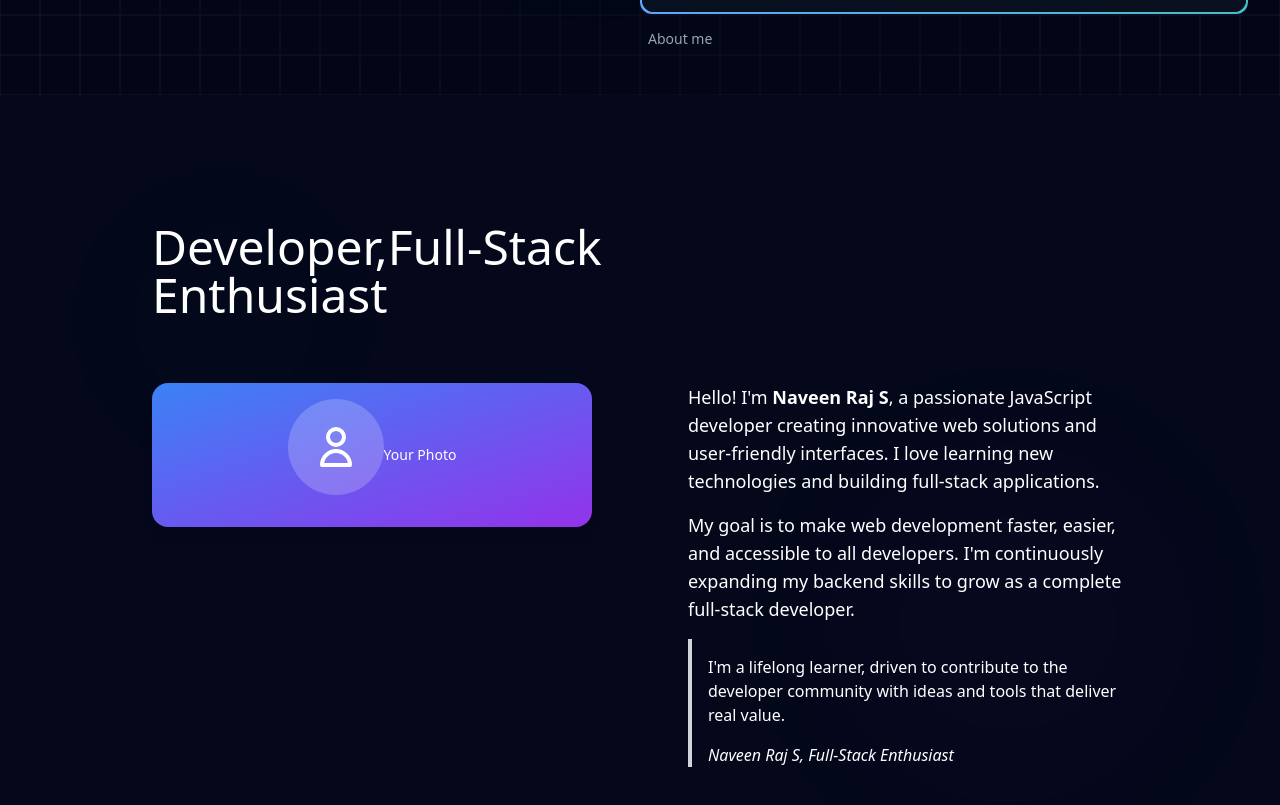
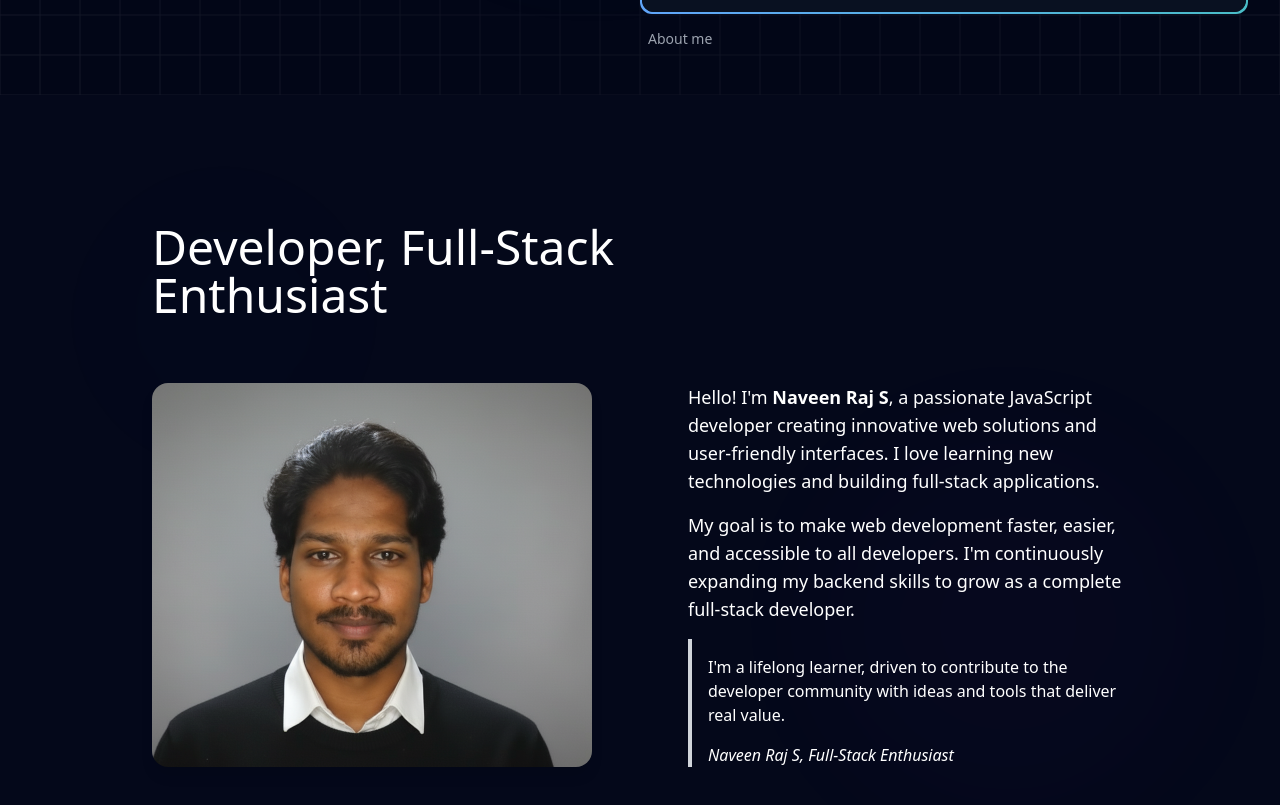
Before and after one commit to Naveen-Raj6/Portfolio, a React (Vite) app: page / in a window 1280 px wide. Shown: the part 705-1510 px from the top of the page. Built offline with nearby package versions, Linux system fonts and the light colour scheme.

Commit message:
minor-change

```diff
--- a/src/pages/About/About.jsx
+++ b/src/pages/About/About.jsx
@@ -14,80 +14,66 @@ export default function About() {
       animate={isInView ? { opacity: 1 } : { opacity: 0 }}
       transition={{ duration: 1, ease: "easeOut" }}
     >
-      {/* Animated background elements */}
+      {/* Floating Blur Effects */}
       <motion.div
         className="absolute top-20 left-20 w-72 h-72 bg-blue-500/10 rounded-full blur-3xl"
-        animate={{
-          scale: [1, 1.2, 1],
-          opacity: [0.1, 0.3, 0.1]
-        }}
+        animate={{ scale: [1, 1.2, 1], opacity: [0.1, 0.3, 0.1] }}
         transition={{ duration: 6, repeat: Infinity, ease: "easeInOut" }}
       />
       <motion.div
         className="absolute bottom-20 right-20 w-96 h-96 bg-purple-500/10 rounded-full blur-3xl"
-        animate={{
-          scale: [1, 1.1, 1],
-          opacity: [0.1, 0.2, 0.1]
-        }}
+        animate={{ scale: [1, 1.1, 1], opacity: [0.1, 0.2, 0.1] }}
         transition={{ duration: 8, repeat: Infinity, ease: "easeInOut", delay: 2 }}
       />
 
+      {/* Content */}
       <div className="mx-auto max-w-5xl space-y-8 px-6 md:space-y-16 relative z-10">
+        {/* Heading */}
         <motion.h2
           className="max-w-xl text-4xl lg:text-5xl font-medium text-white"
           initial={{ opacity: 0, y: 30 }}
           animate={isInView ? { opacity: 1, y: 0 } : { opacity: 0, y: 30 }}
           transition={{ duration: 0.8, delay: 0.2, ease: "easeOut" }}
         >
-          Developer,Full-Stack Enthusiast
+          Developer, Full-Stack Enthusiast
         </motion.h2>
 
-        <div className="grid gap-6 sm:grid-cols-2 md:gap-12 lg:gap-24">
-          {/* Photo / Icon */}
+        {/* Grid */}
+        <div className="grid gap-6 sm:grid-cols-2 md:gap-12 lg:gap-24 items-stretch">
+          {/* Portrait Image */}
           <motion.div
-            className="relative"
+            className="relative flex"
             initial={{ opacity: 0, x: -50 }}
             animate={isInView ? { opacity: 1, x: 0 } : { opacity: 0, x: -50 }}
             transition={{ duration: 0.8, delay: 0.4, ease: "easeOut" }}
           >
-            <div className="bg-gradient-to-br from-blue-500 to-purple-600 rounded-2xl shadow-lg flex items-center justify-center p-4">
-              <div className="w-24 h-24 bg-white/20 rounded-full flex items-center justify-center mb-4">
-                <svg
-                  className="w-12 h-12"
-                  fill="none"
-                  stroke="currentColor"
-                  viewBox="0 0 24 24"
-                >
-                  <path
-                    strokeLinecap="round"
-                    strokeLinejoin="round"
-                    strokeWidth={2}
-                    d="M16 7a4 4 0 11-8 0 4 4 0 018 0zM12 14a7 7 0 00-7 7h14a7 7 0 00-7-7z"
-                  />
-                </svg>
-              </div>
-              <p className="text-center text-white text-sm font-medium">Your Photo</p>
+            <div className="w-full h-full rounded-2xl overflow-hidden shadow-lg">
+              <img
+                src="/images/hero.png"
+                alt="Naveen Raj S"
+                className="w-full h-full object-cover"
+              />
             </div>
           </motion.div>
 
           {/* About Text */}
           <motion.div
-            className="space-y-4"
+            className="space-y-4 flex flex-col justify-center"
             initial={{ opacity: 0, x: 50 }}
             animate={isInView ? { opacity: 1, x: 0 } : { opacity: 0, x: 50 }}
             transition={{ duration: 0.8, delay: 0.6, ease: "easeOut" }}
           >
             <p className="text-white text-base sm:text-lg">
               Hello! I'm <span className="font-bold">Naveen Raj S</span>, a
-              passionate JavaScript developer creating innovative web
-              solutions and user-friendly interfaces. I love learning new
-              technologies and building full-stack applications.
+              passionate JavaScript developer creating innovative web solutions
+              and user-friendly interfaces. I love learning new technologies and
+              building full-stack applications.
             </p>
 
             <p className="text-white text-base sm:text-lg">
               My goal is to make web development faster, easier, and accessible
-              to all developers. I'm continuously expanding my backend skills
-              to grow as a complete full-stack developer.
+              to all developers. I'm continuously expanding my backend skills to
+              grow as a complete full-stack developer.
             </p>
 
             <blockquote className="border-l-4 border-gray-300 pl-4 pt-4 text-white">
--- a/src/pages/Hero/Hero.jsx
+++ b/src/pages/Hero/Hero.jsx
@@ -251,7 +251,7 @@ const profile = {
             {/* CTA Buttons */}
             <div className="flex flex-col sm:flex-row gap-4 sm:gap-6">
               <a
-                href="https://github.com/seraprogrammer"
+                href="https://github.com/Naveen-Raj6"
                 className="group relative inline-flex items-center justify-center gap-3 bg-gradient-to-r from-blue-500 to-teal-400 p-0.5 rounded-xl transition-all duration-300 hover:scale-105 hover:shadow-[0_0_2rem_-0.5rem_#60A5FA]"
               >
                 <span className="block w-full px-6 sm:px-8 py-3 sm:py-4 rounded-[11px] bg-gray-900 transition-all duration-300 group-hover:bg-gradient-to-r group-hover:from-blue-500 group-hover:to-teal-400">
```
Also changed, not shown: public/images/hero.png (added).
